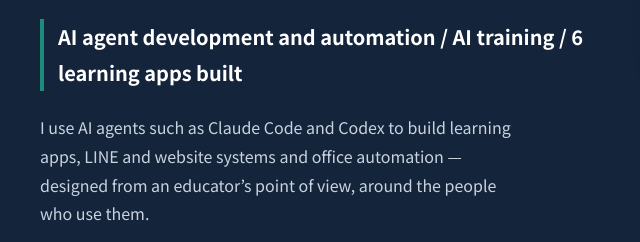
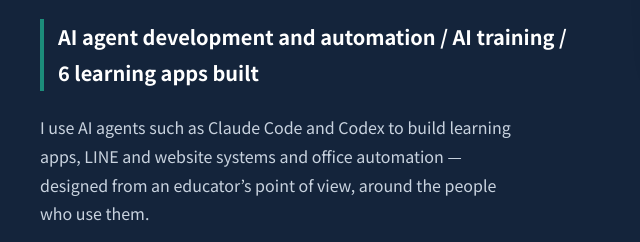
Before and after one commit to tanaka1922/eduvest-site, a plain HTML site: page en/index.html in a window 1280 px wide. Shown: the part 431-673 px from the top of the page, 0-640 px from the left. Drawn offline with Linux system fonts and the light colour scheme; a web font is replaced by a local one.

Commit message:
OP-43: keep last hero item on one line (JA/EN)
Co-Authored-By: Claude Opus 5.5 <noreply@anthropic.com>
Claude-Session: https://claude.ai/code/session_018PWUvxWxSwRGFaUVbWkJq3

```diff
--- a/en/index.html
+++ b/en/index.html
@@ -103,7 +103,7 @@ details p{margin:6px 0 0;font-size:14px;color:var(--ink2)}
         <div style="display:flex;flex-direction:column;gap:22px">
           <div class="eyebrow" style="color:var(--mint)">EDUCATION × AI</div>
           <h1 class="mincho" style="margin:0;font-size:clamp(30px,4.4vw,56px);line-height:1.4;text-wrap:balance">30 years in education.<br>AI agents in the loop.<br>Here is what I built.</h1>
-          <p style="margin:0;font-size:clamp(17px,2vw,20px);font-weight:700;color:#FFFFFF;border-left:4px solid var(--teal);padding-left:14px">AI agent development and automation / AI training / 6 learning apps built</p>
+          <p style="margin:0;font-size:clamp(17px,2vw,20px);font-weight:700;color:#FFFFFF;border-left:4px solid var(--teal);padding-left:14px">AI agent development and automation / AI training / <span style="white-space:nowrap">6 learning apps built</span></p>
           <p style="margin:0;color:#C9D3DF;max-width:30em">I use AI agents such as Claude Code and Codex to build learning apps, LINE and website systems and office automation — designed from an educator’s point of view, around the people who use them.</p>
           <div style="display:flex;flex-wrap:wrap;gap:12px">
             <a href="https://www.upwork.com/freelancers/~01045739c29ab7858e" class="btn btn-teal">Contact me</a>
```
Also changed, not shown: index.html (+1 -1 lines).
